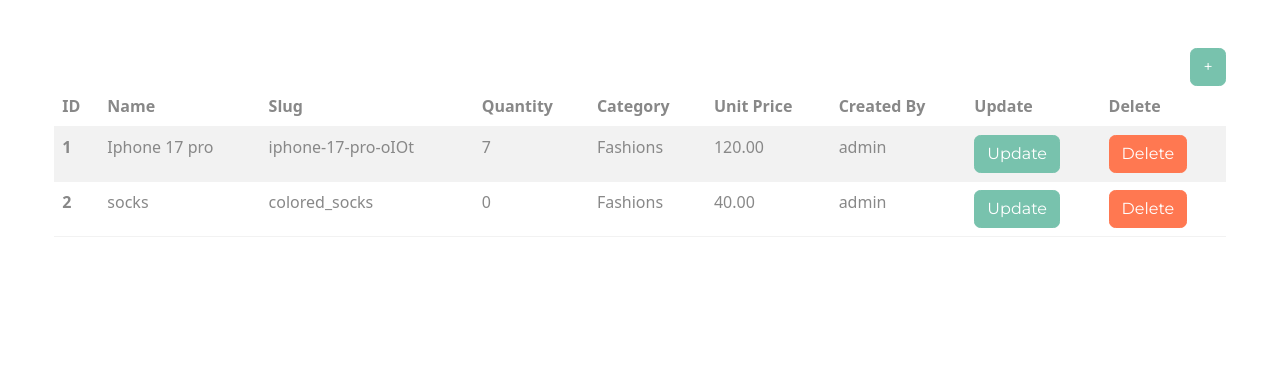
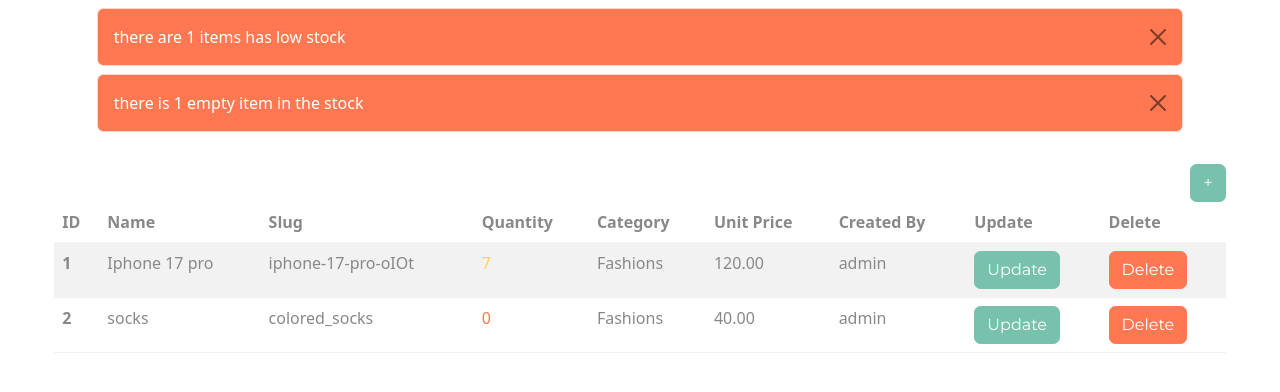
Before and after one commit to Karim-Moharm/inventory_management, a Django app: page /dashboard/ in a window 1280 px wide. Shown: the part 56-448 px from the top of the page. Run offline with Django 5.2, Linux system fonts and the light colour scheme; a user stored in the database is signed in; data comes from the database, SQL or seed files in the repository; both versions use the stored data as it was after the commit.

Commit message:
add messages for stock

```diff
--- a/inventory/templates/inventory/dashboard.html
+++ b/inventory/templates/inventory/dashboard.html
@@ -1,7 +1,21 @@
 {% extends 'base.html' %}
 {% block content %}
+
+{% if messages %}
+<div class="row mt-2">
+  {% for message in messages %}
+  {% if message.tags == 'error' %}
+  <div class="col-md-10 col-12 mx-auto alert alert-dismissible alert-danger mb-2">
+    <button type="button" class="btn-close" data-bs-dismiss="alert"></button>
+    {{ message }}
+  </div>
+  {% endif %}
+  {% endfor %}
+</div>
+{% endif %}
+
 <div class="row">
-  <div class="col-mid-10 col-11 mx-auto mt-5">
+  <div class="col-mid-10 col-11 mx-auto mt-4">
     <div class="d-flex justify-content-end">
       <a href="{% url 'item_create' %}" class="btn btn-primary">+</a>
     </div>
@@ -39,7 +53,13 @@
           <th scope="col">{{ item.id }}</th>
           <td>{{ item.name }}</td>
           <td>{{ item.slug }}</td>
-          <td>{{ item.quantity }}</td>
+          {% if item.id in low_inventory_ids %}
+          <td class="text-warning">{{ item.quantity }}</td>
+          {% elif item.id in empty_inventory_ids %}
+          <td class="text-danger">{{ item.quantity }}</td>
+          {% else %}
+          <td class="text-success">{{ item.quantity }}</td>
+          {% endif %}
           <td>{{ item.category }}</td>
           <td>{{ item.unit_price }}</td>
           <td>{{ item.created_by.username }}</td>
--- a/inventory/views.py
+++ b/inventory/views.py
@@ -5,6 +5,8 @@ from .forms import UserRegistrationForm, ItemForm
 from django.contrib.auth import authenticate, login
 from .models import InventoryItem, Category
 from django.contrib.auth.mixins import LoginRequiredMixin, UserPassesTestMixin
+from django.contrib import messages
+from django.db.models import F, Q
 
 
 class Index(TemplateView):
@@ -14,7 +16,41 @@ class Index(TemplateView):
 class Dashboard(LoginRequiredMixin, View):
     def get(self, request):
         items = InventoryItem.objects.filter(created_by=request.user.id).order_by("pk")
-        return render(request, "inventory/dashboard.html", {"items": items})
+        low_stock_items = items.filter(
+            Q(quantity__lte=F("reorder_level")) & ~Q(quantity=0)
+        ).count()
+        empty_stock_items = items.filter(quantity=0).count()
+        low_inventory_ids = items.filter(
+            Q(quantity__lte=F("reorder_level")) & ~Q(quantity=0)
+        ).values_list("id", flat=True)
+        empty_inventory_ids = items.filter(quantity=0).values_list("id", flat=True)
+
+        if low_stock_items > 0:
+            messages.error(
+                request,
+                f"there are {low_stock_items} items has low stock",
+            )
+        if empty_stock_items > 0:
+            if empty_stock_items > 1:
+                messages.error(
+                    request,
+                    f"there are {empty_stock_items} empty items in the stock",
+                )
+            else:
+                messages.error(
+                    request,
+                    f"there is {empty_stock_items} empty item in the stock",
+                )
+
+        return render(
+            request,
+            "inventory/dashboard.html",
+            {
+                "items": items,
+                "low_inventory_ids": low_inventory_ids,
+                "empty_inventory_ids": empty_inventory_ids,
+            },
+        )
 
 
 class SignUpView(View):
```
Also changed, not shown: db.sqlite3.
